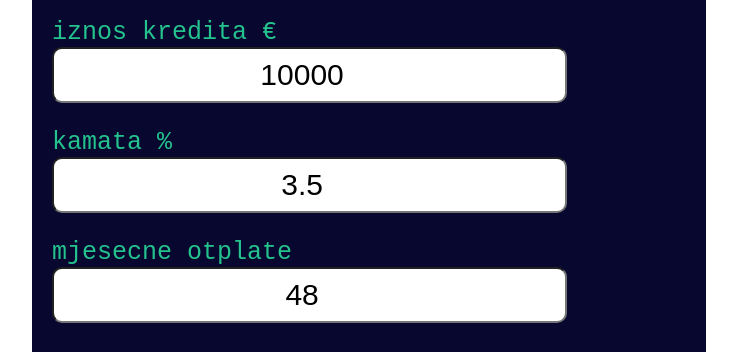
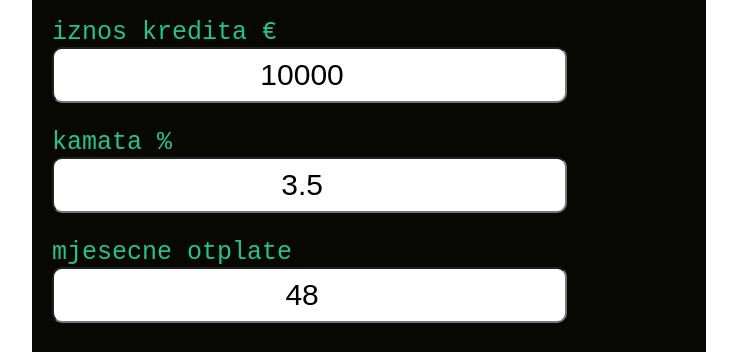
Before and after one commit to debelimario/kredit, a plain HTML site: page index.html in a window 1280 px wide. Shown: the part 237-589 px from the top of the page, without its empty margins (271-1008 px from the left). Drawn offline with Linux system fonts and the light colour scheme.

Commit message:
style.css

```diff
--- a/style.css
+++ b/style.css
@@ -9,7 +9,7 @@ body {
 }
 
 .kontejner {
-    background: rgb(7, 7, 47);
+    background: rgb(7, 7, 4);
     color: rgb(36, 194, 141);
     padding: 20px;
     border-radius: 10px;
```
